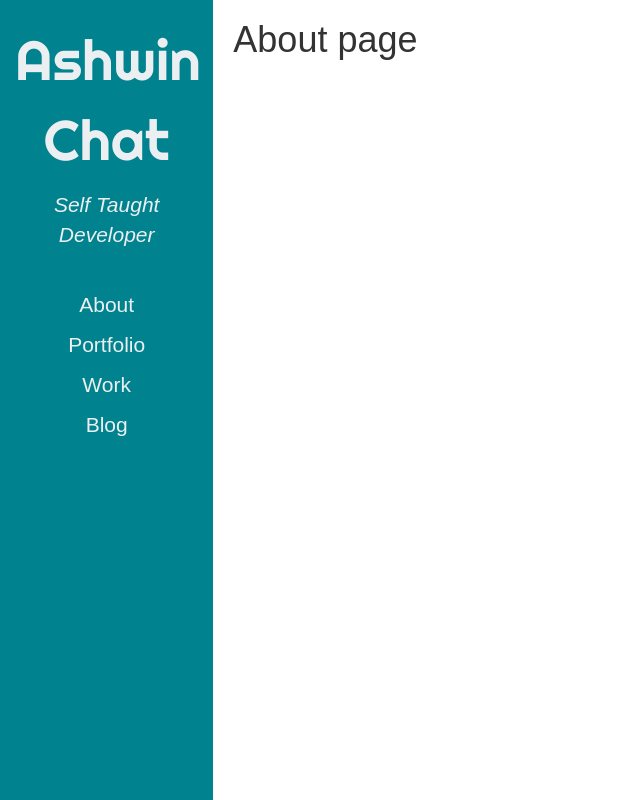
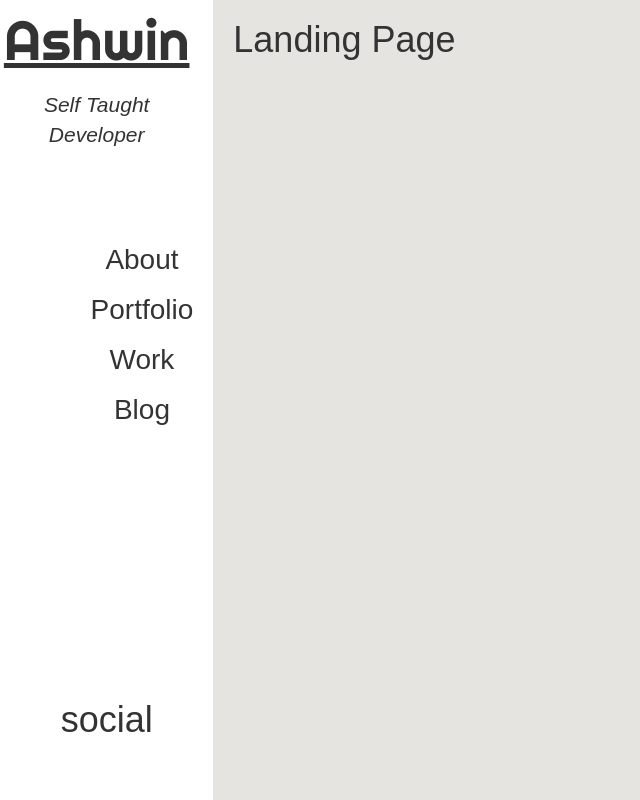
Before and after one commit to ashwinath/personal-website-2.0, a React (Create React App) app: page / in a window 1280 px wide. Shown: the whole page, without its empty margins (0-640 px from the left). Built offline with nearby package versions, Linux system fonts and the light colour scheme; a web font is replaced by a local one.

Commit message:
changed looks

```diff
--- a/src/App.css
+++ b/src/App.css
@@ -4,43 +4,53 @@ html, body, #root, #router, #side-bar, .main-section {
 }
 
 #side-bar {
-  color: #ECEFF1;
-  /*background: #607D8B;*/
-  background: #00838F;
   padding-top: 20px;
+  text-align: center;
+}
+
+#introduction {
+  position: absolute;
+  top: 0%;
+}
+
+#links {
+  position: absolute;
+  top: 30%;
+}
+
+#social {
+  position: absolute;
+  top: 85%;
+  left: 0;
+  right: 0;
+  margin-left: auto;
+  margin-right: auto;
+}
+
+#introduction, #links {
+  right: 20px;
 }
 
 .main-section {
   padding-left: 20px;
+  background: #e5e4e1;
 }
 
 #brand {
   font-family: 'Righteous', cursive;
   font-size: 4em;
-  text-align: center;
+  text-decoration: underline;
 }
 
 #description {
   font-size: 1.5em;
   font-style: italic;
   padding-bottom: 30px;
-  text-align: center;
 }
 
 .link {
   display: inline;
   color: inherit;
-  font-size: 1.5em;
+  font-size: 2em;
   text-align: center;
 }
-
-.blog {
-  height: 100%;
-  padding: 0;
-  overflow-y: scroll;
-   -webkit-overflow-scrolling: touch;
-}
-
-iframe {
-  border: 0;
-}
--- a/src/App.js
+++ b/src/App.js
@@ -5,7 +5,7 @@ import SideBar from './Components/SideBar';
 import About from './Components/About';
 import Portfolio from './Components/Portfolio';
 import Work from './Components/Work';
-import Blog from './Components/Blog';
+import LandingPage from './Components/LandingPage';
 
 class App extends Component {
   render() {
@@ -13,11 +13,10 @@ class App extends Component {
       <Router>
         <div id="router">
           <SideBar/>
-          <Route exact path="/" component={About}/>
+          <Route exact path="/" component={LandingPage}/>
           <Route exact path="/About" component={About}/>
           <Route exact path="/Portfolio" component={Portfolio}/>
           <Route exact path="/Work" component={Work}/>
-          <Route exact path="/Blog" component={Blog}/>
         </div>
       </Router>
     );
--- a/src/Components/Blog.js
+++ /dev/null
@@ -1,24 +0,0 @@
-import React, { Component } from 'react';
-import MobileDetect from 'mobile-detect';
-import { Redirect } from 'react-router-dom'
-
-class Blog extends Component {
-  render() {
-    const md = new MobileDetect(window.navigator.userAgent);
-    console.log(md.mobile())
-    if (md.mobile()) {
-      // TODO: Redirect directly to blog since iframes has probblems with mobile
-    }
-    const ghost = {
-      __html: "<iframe src='https://blog.ashwinchat.com/' width='100%' height='100%'></iframe>"
-    }
-    return (
-      <div className="col-md-10 blog">
-        <div className="blog"
-          dangerouslySetInnerHTML={ghost} />
-      </div>
-    );
-  }
-}
-
-export default Blog;
--- /dev/null
+++ b/src/Components/LandingPage.js
@@ -0,0 +1,13 @@
+import React, { Component } from 'react';
+
+class LandingPage extends Component {
+  render() {
+    return (
+      <div className="col-md-10 main-section">
+        <h1>Landing Page</h1>
+      </div>
+    );
+  }
+}
+
+export default LandingPage;
--- a/src/Components/SideBar.js
+++ b/src/Components/SideBar.js
@@ -3,11 +3,15 @@ import { NavLink } from 'react-router-dom';
 
 class SideBar extends Component {
   render() {
-    const links = ["About", "Portfolio", "Work", "Blog"];
+    const blogSite = 'https://blog.ashwinchat.com';
+    const links = ["About", "Portfolio", "Work"];
     return (
       <div id="side-bar" className="col-md-2">
-        <p id="brand">Ashwin Chat</p>
+        <div id="introduction">
+          <p id="brand">Ashwin</p>
           <p id="description">Self Taught Developer</p>
+        </div>
+        <div id="links">
           {links.map(link => {
             return (
               <NavLink
@@ -19,6 +23,11 @@ class SideBar extends Component {
               </NavLink>
             )
           })}
+          <a className="link" href={blogSite}><p>Blog</p></a>
+        </div>
+        <div id="social">
+          <h1>social</h1>
+        </div>
       </div>
     );
   }
```
Lines whose indentation alone changed are shown as unchanged.
